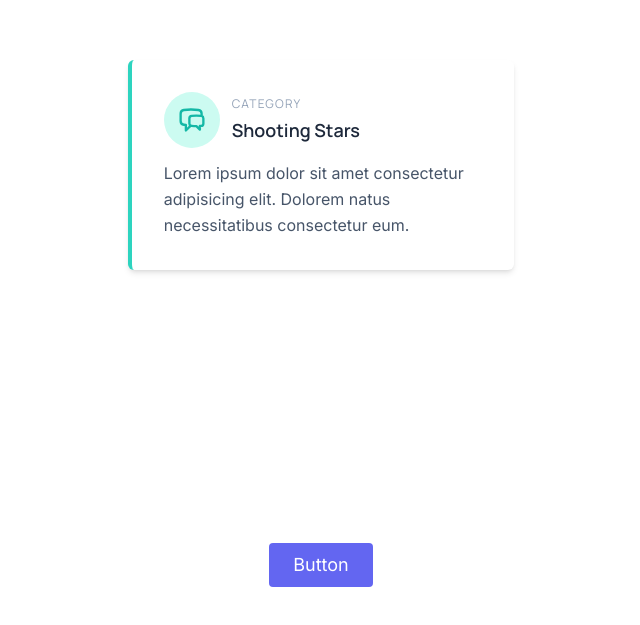
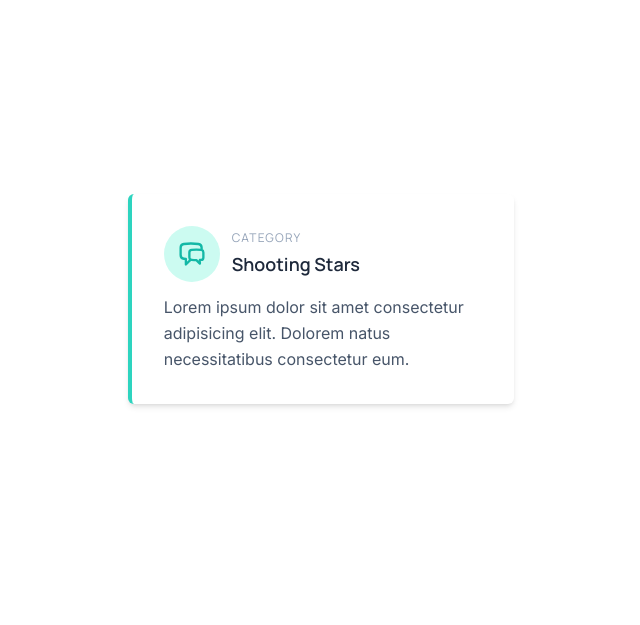
Before and after one commit to manmeet-ms/senshin, a plain HTML site: page index.html in a window 1280 px wide. Shown: the part 101-726 px from the top of the page, without its empty margins (319-959 px from the left). Drawn offline with nearby package versions, Linux system fonts and the light colour scheme.

Commit message:
Update index.html

```diff
--- a/index.html
+++ b/index.html
@@ -83,7 +83,6 @@
         </div>
       </section>
     </main>
-    <button onclick="updateQuoteAndNotify()" class="text-white bg-indigo-500 border-0 py-2 px-6 focus:outline-none hover:bg-indigo-600 rounded text-lg">Button</button>
 
     <script src="script.js"></script>
     <!-- <script src="test.js"></script> -->
```
